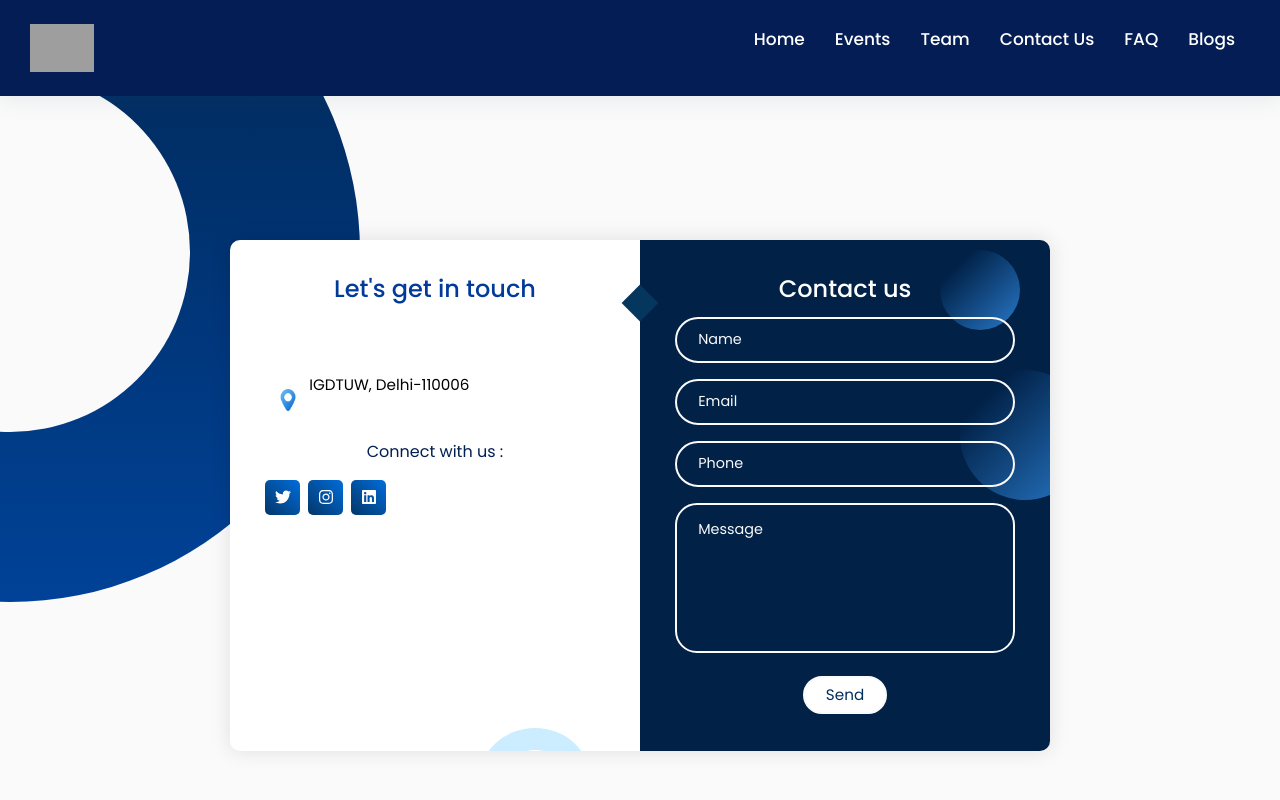
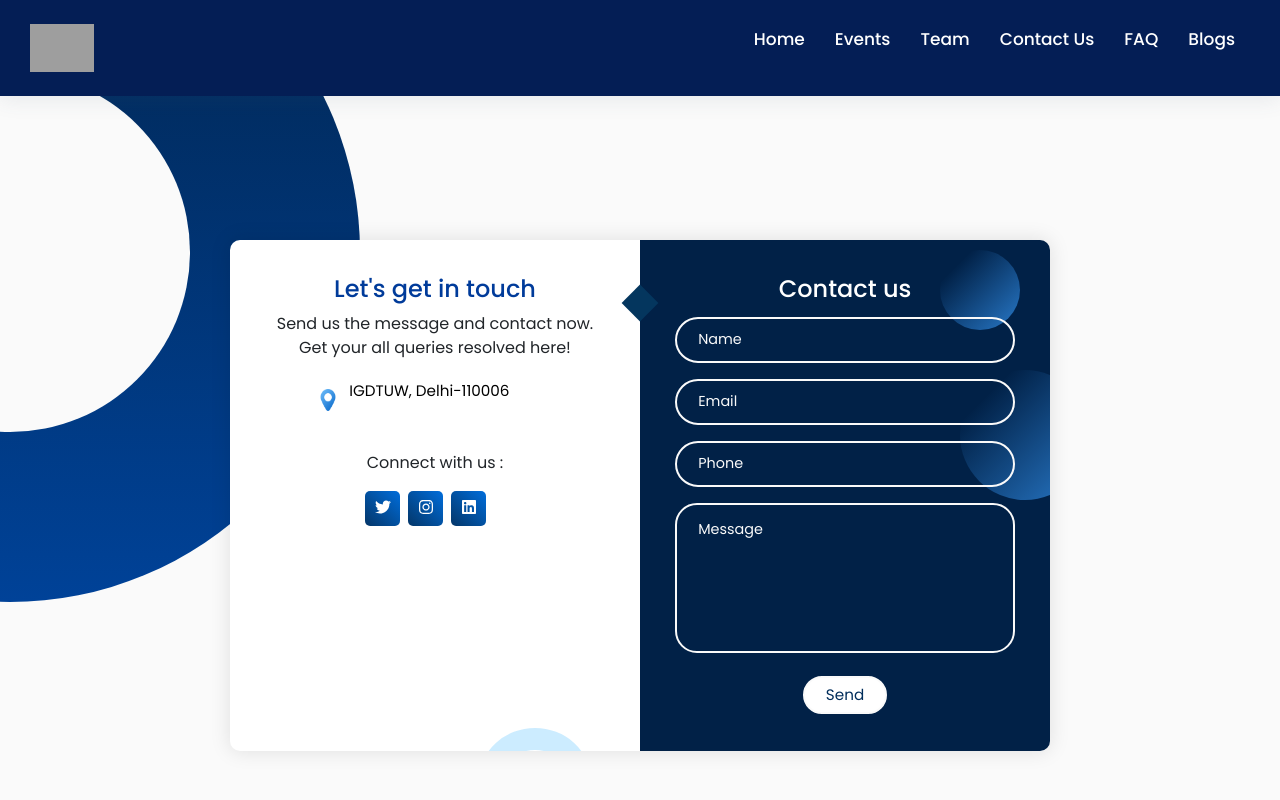
Before and after one commit to MicrosoftStudentChapterIGDTUW/reactmsc, a React (Create React App) app: page /contact in a window 1280 px wide. Shown: the top 800 px of the page. Built offline with nearby package versions, Linux system fonts and the light colour scheme; grey boxes are pictures that could not be loaded.

Commit message:
aligned the contacts texts

```diff
--- a/src/pages/Contact/Contact.css
+++ b/src/pages/Contact/Contact.css
@@ -251,36 +251,39 @@ textarea.input {
   color: #003b9a;
 }
 
-.text {
-  color: rgb(0, 0, 0);
-  margin: 1.5rem 0 2rem 0;
+.text1 .p{
+  color: black;
+
 }
 
 .information {
   display: flex;
   color: #000000;
-  margin: 0.7rem 0;
+  margin: 0.7rem ;
   align-items: center;
   font-size: 0.95rem;
+  margin-left: 40px;
 }
 
 .icon {
   width: 20px;
   height: 22px;
   margin-right: 0.7rem;
+  margin-bottom: 1vmax;
 }
 
 .social-media {
   padding: 1rem 0 0 0;
 }
 
-.social-media p {
+.social-media .p {
   color: #001f52;
 }
 
 .social-media-icons {
   display: flex;
   margin-top: 0.5rem;
+  margin-left:100px;
 }
 
 .social-media-icons a {
@@ -491,9 +494,10 @@ a{
 
 
 .navButtonbg{
- /* height:35px;
-  width:35px;*/
-/*  align-self: flex-end;*/
+
+  height:35px;
+  width:35px;
+  align-self: flex-end;
 }
 
 .navButton{
@@ -535,10 +539,11 @@ a{
   z-index: 10;
 }
 .logo_name{
-/*  right: 60px;*/
-/*margin-left: 100px;*/
-/*right: 2px;*/
-/*z-index: 998;*/
+
+  right: 60px;
+  margin-left: 100px;
+  right: 2px;
+  z-index: 998;
 }
 
 .navname1{
--- a/src/pages/Contact/Contacts.js
+++ b/src/pages/Contact/Contacts.js
@@ -26,7 +26,7 @@ function Contacts() {
   };
 
   useEffect(() => {
-    // Your JavaScript code goes here
+
     const inputs = document.querySelectorAll(".input");
 
     function focusFunc() {
@@ -62,9 +62,7 @@ function Contacts() {
       <div className="form">
         <div className="contact-info">
           <h3 className="title">Let's get in touch</h3>
-          <p className="text">
-            Send us the message and contact now. Get your all queries resolved here!
-          </p>
+          <p className="text1">Send us the message and contact now. Get your all queries resolved here!</p>
 
           <div className="info">
             <div className="information">
```
